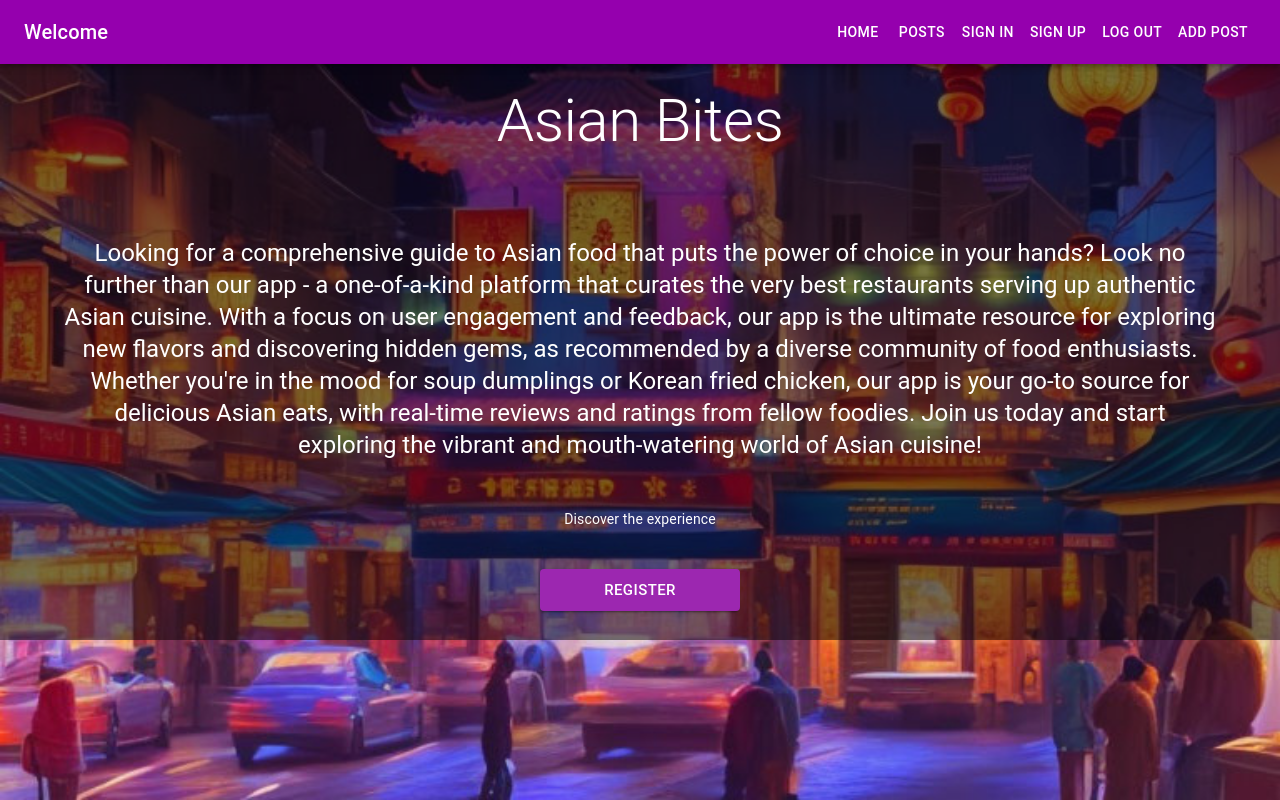
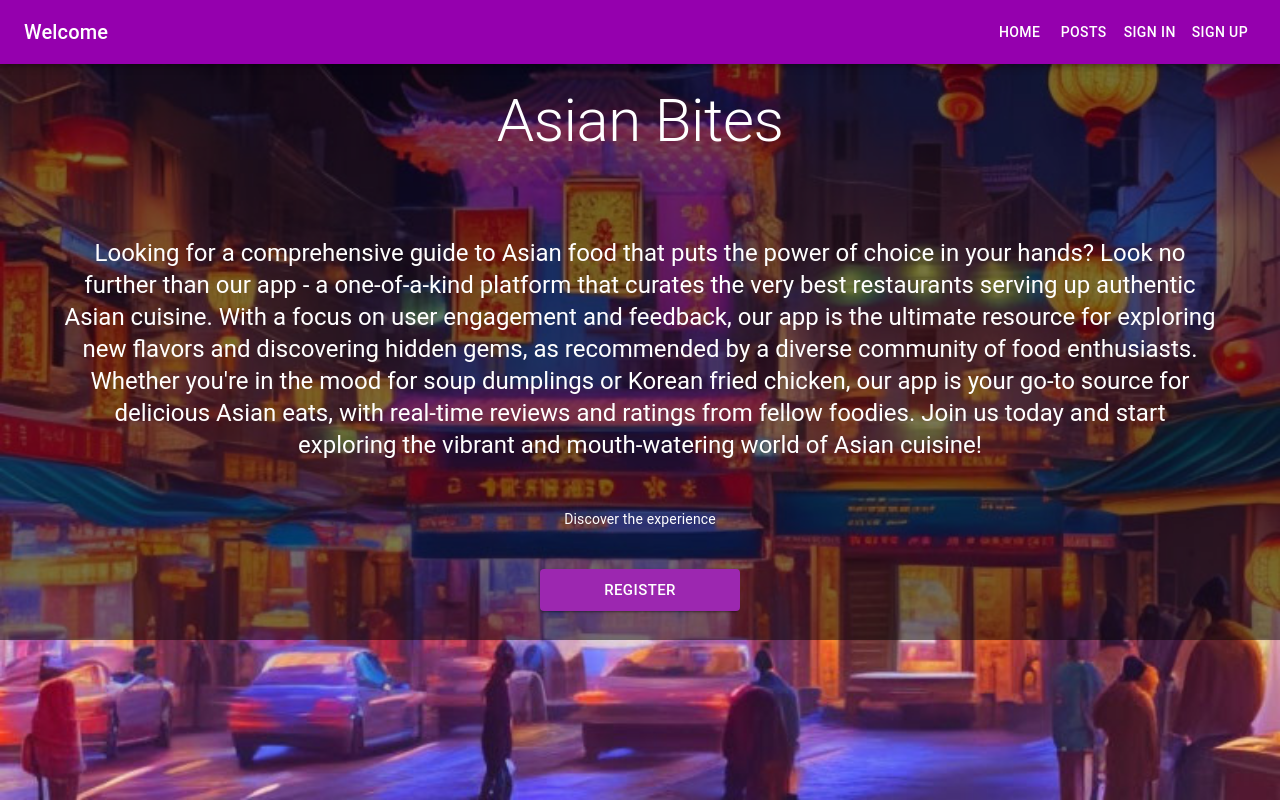
Before and after one commit to wendy174/Asian_Bites, a React (Create React App) app in the folder client/: page / in a window 1280 px wide. Built offline with nearby package versions, Linux system fonts and the light colour scheme; no server answers.

Commit message:
Fix login/logout

```diff
--- a/client/src/components/NavBar.js
+++ b/client/src/components/NavBar.js
@@ -2,9 +2,6 @@ import { AppBar, Toolbar, Typography, Button } from '@mui/material';
 import React from 'react';
 import { Link } from 'react-router-dom';
 import { useNavigate } from 'react-router-dom';
-
-
-
 
 function NavBar({influencer, updateInfluencer}) {
 
@@ -22,7 +19,6 @@ function NavBar({influencer, updateInfluencer}) {
     navigate('/')
   }
 
-
   const handleUserName = () => {
     if (influencer === null) {
       return 'Guest';
@@ -30,8 +26,6 @@ function NavBar({influencer, updateInfluencer}) {
       return influencer.name
     }
   }
-
-
 
   return (
       <AppBar position="fixed" sx={{ backgroundColor: '#9500ae' }}>
@@ -45,23 +39,28 @@ function NavBar({influencer, updateInfluencer}) {
           <Button color="inherit" component={Link} to="/postlist">
             Posts
           </Button>
+          {influencer ? (
+            <>
+              <Button color="inherit" onClick={handleLogOut}>
+                Log Out
+              </Button>
+              <Button color="inherit" component={Link} to="/postform">
+                Add Post
+              </Button>
+            </>
+          ) : (
+            <>
               <Button color="inherit" component={Link} to="/signin">
                 Sign In
               </Button>
               <Button color="inherit" component={Link} to="/signup">
                 Sign Up
               </Button>
-          <Button color="inherit" onClick={handleLogOut}>
-            Log out
-          </Button>
-          <Button color="inherit" component={Link} to="/postform">
-            Add Post
-          </Button>
+            </>
+          )}
         </Toolbar>
       </AppBar>
     );
-
-
 }
 
 export default NavBar
```
Lines whose indentation alone changed are shown as unchanged.
